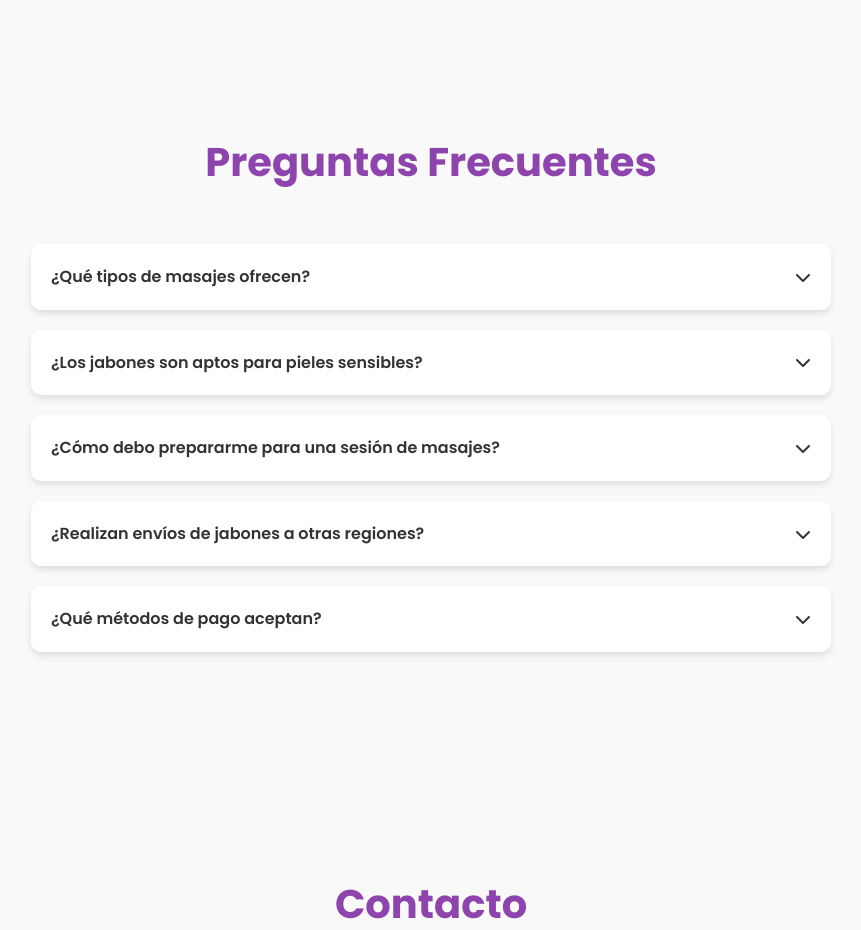
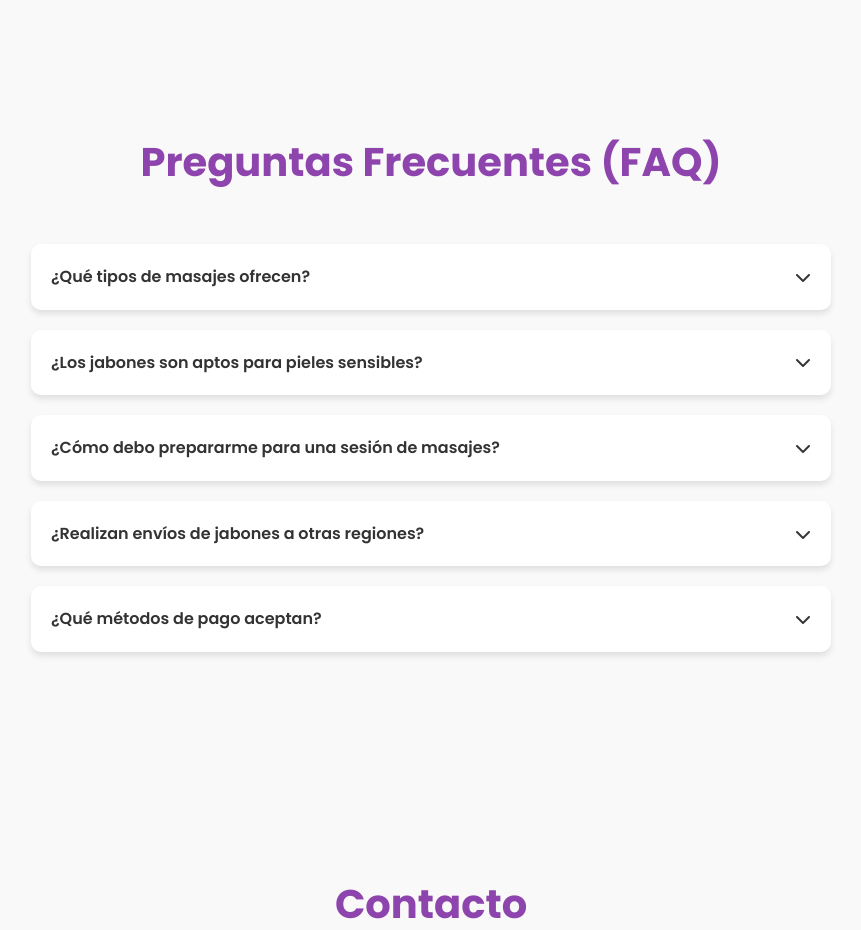
Before and after one commit to Iyov/IvetteGonzalez.cl, a plain HTML site: page ds.html in a window 1280 px wide. Shown: the part 1920-2850 px from the top of the page, without its empty margins (209-1070 px from the left). Drawn offline with Linux system fonts and the light colour scheme.

Commit message:
Add (FAQ)

```diff
--- a/ds.html
+++ b/ds.html
@@ -141,7 +141,7 @@
 
     <section id="faq" class="faq">
         <div class="container">
-            <h2 class="section-title" data-lang-es="Preguntas Frecuentes" data-lang-en="Frequently Asked Questions">Preguntas Frecuentes</h2>
+            <h2 class="section-title" data-lang-es="Preguntas Frecuentes (FAQ)" data-lang-en="Frequently Asked Questions (FAQ)">Preguntas Frecuentes (FAQ)</h2>
 
             <div class="faq-container">
                 <div class="faq-item">
```
Also changed, not shown: index.html (+1 -1 lines).
